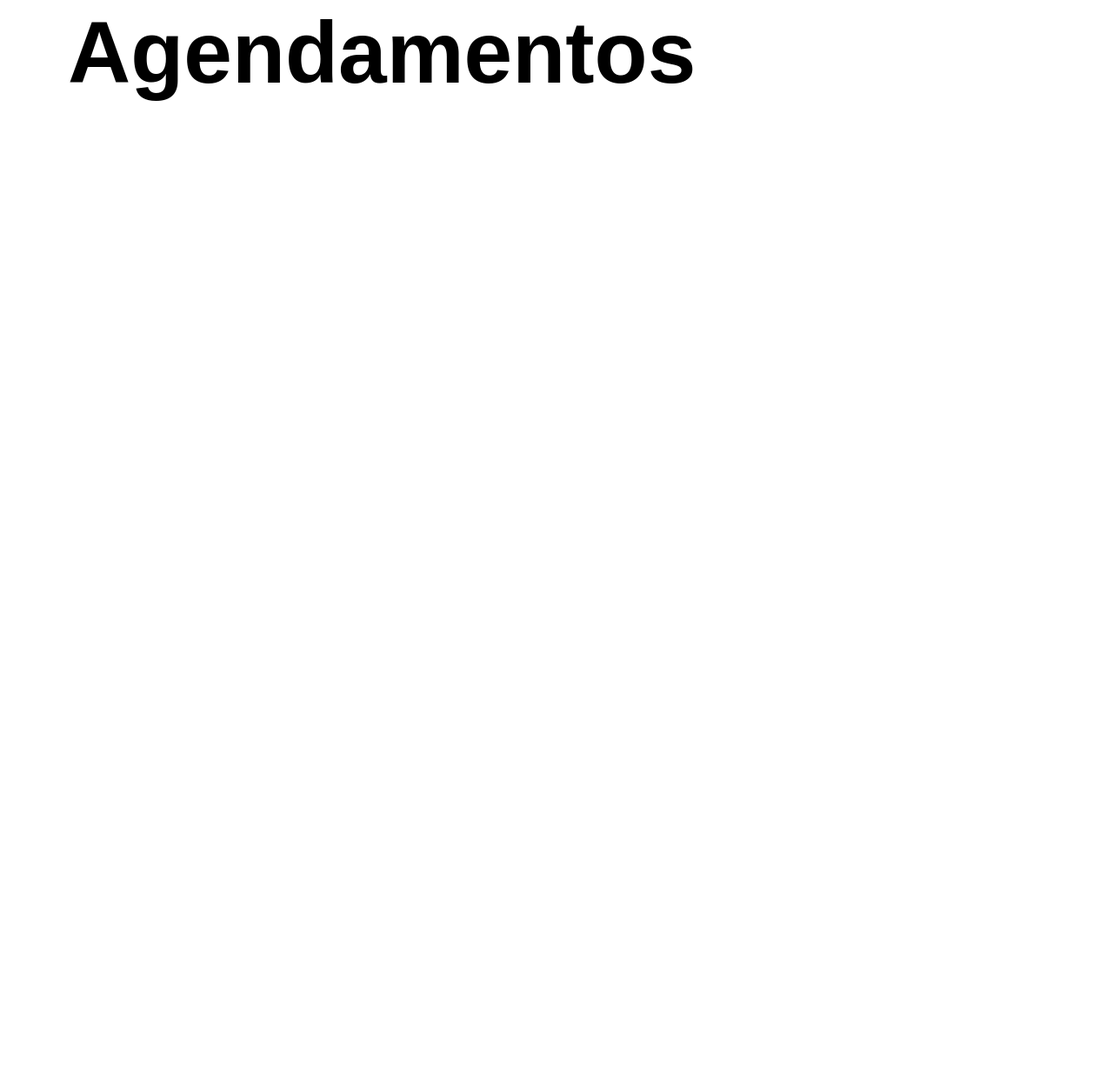
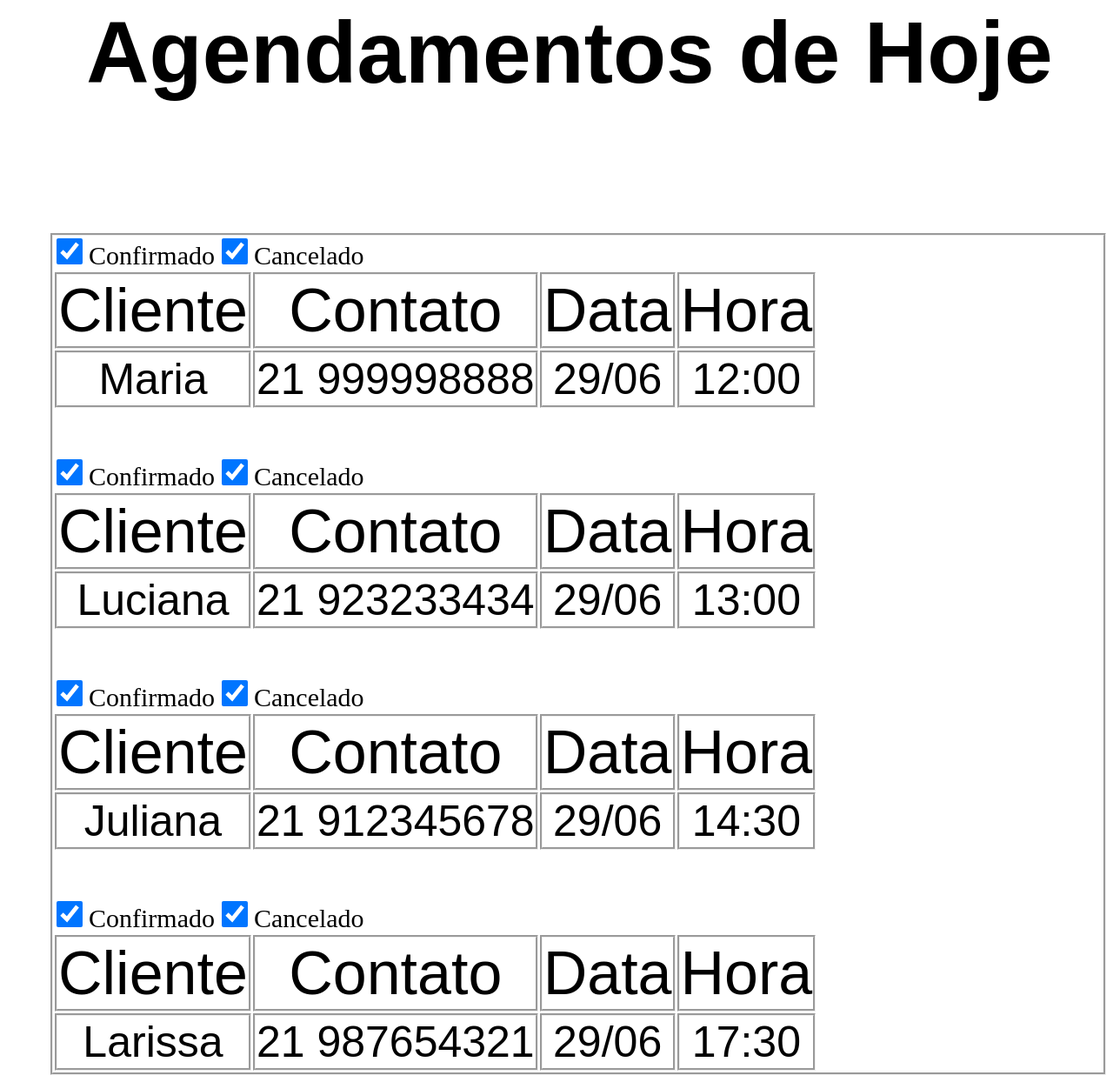
Before and after one commit to dario-gms/agendamento, a plain HTML site: page agendados.html in a window 1280 px wide. Shown: the part 97-1341 px from the top of the page at 87% size. Before the commit the page ends 800 px from the top, so only its background shows below. Drawn offline with Linux system fonts and the light colour scheme.

Commit message:
Criado a tela em que será realizado confirmação de agendamentos
criado código base para confirmação de agendamentos

```diff
--- a/agendados.html
+++ b/agendados.html
@@ -7,7 +7,92 @@
     <meta name="keywords" content="agendados, clientes agendados, agendamentos realizados">
     </head>
     <body>
-        <h1 style="font-family: Arial, Helvetica, sans-serif; font-size: 100px; margin-left: 70px; margin-top: 100px;">Agendamentos</h1>
+        <h1 style="font-family: Arial, Helvetica, sans-serif; font-size: 100px; margin-left: 30px; margin-top: 100px; text-align: center;">Agendamentos de Hoje</h1>
+        <div style="margin-left: 50px; margin-top: 150px; border-style: groove;">
+            <table>
+                <tr style="text-align: center; font-size: 70px; font-family: Arial, Helvetica, sans-serif;">
+                    <td style="border-style: groove;">Cliente</td>
+                    <td style="border-style: groove;">Contato</td>
+                    <td style="border-style: groove;">Data</td>
+                    <td style="border-style: groove;">Hora</td>
+                </tr>
+                <tr style="text-align: center; font-size: 50px; font-family: Arial, Helvetica, sans-serif;">
+                    <td style="border-style: groove;">Maria</td>
+                    <td style="border-style: groove;">21 999998888</td>
+                    <td style="border-style: groove;">29/06</td>
+                    <td style="border-style: groove;">12:00</td>
+                    <div>
+                        <input style="height: 30px; width: 30px;" type="checkbox" id="agendamento" name="agendamento" checked>
+                        <label style="font-size: 30px;" for="agendamento">Confirmado</label>
+                        <input style="height: 30px; width: 30px;" type="checkbox" id="cancelado" name="cancelado" checked>
+                        <label style="font-size: 30px;" for="cancelado">Cancelado</label>
+                    </div>
+                </tr>
+            </table>
+            <br><br><br>
+            <table>
+                <tr style="text-align: center; font-size: 70px; font-family: Arial, Helvetica, sans-serif;">
+                    <td style="border-style: groove;">Cliente</td>
+                    <td style="border-style: groove;">Contato</td>
+                    <td style="border-style: groove;">Data</td>
+                    <td style="border-style: groove;">Hora</td>
+                </tr>
+                <tr style="text-align: center; font-size: 50px; font-family: Arial, Helvetica, sans-serif;">
+                    <td style="border-style: groove;">Luciana</td>
+                    <td style="border-style: groove;">21 923233434</td>
+                    <td style="border-style: groove;">29/06</td>
+                    <td style="border-style: groove;">13:00</td>
+                    <div>
+                        <input style="height: 30px; width: 30px;" type="checkbox" id="agendamento" name="agendamento" checked>
+                        <label style="font-size: 30px;" for="agendamento">Confirmado</label>
+                        <input style="height: 30px; width: 30px;" type="checkbox" id="cancelado" name="cancelado" checked>
+                        <label style="font-size: 30px;" for="cancelado">Cancelado</label>
+                    </div>
+                </tr>
+            </table>
+            <br><br><br>
+            <table>
+                <tr style="text-align: center; font-size: 70px; font-family: Arial, Helvetica, sans-serif;">
+                    <td style="border-style: groove;">Cliente</td>
+                    <td style="border-style: groove;">Contato</td>
+                    <td style="border-style: groove;">Data</td>
+                    <td style="border-style: groove;">Hora</td>
+                </tr>
+                <tr style="text-align: center; font-size: 50px; font-family: Arial, Helvetica, sans-serif;">
+                    <td style="border-style: groove;">Juliana</td>
+                    <td style="border-style: groove;">21 912345678</td>
+                    <td style="border-style: groove;">29/06</td>
+                    <td style="border-style: groove;">14:30</td>
+                    <div>
+                        <input style="height: 30px; width: 30px;" type="checkbox" id="agendamento" name="agendamento" checked>
+                        <label style="font-size: 30px;" for="agendamento">Confirmado</label>
+                        <input style="height: 30px; width: 30px;" type="checkbox" id="cancelado" name="cancelado" checked>
+                        <label style="font-size: 30px;" for="cancelado">Cancelado</label>
+                    </div>
+                </tr>
+            </table>
+            <br><br><br>
+            <table>
+                <tr style="text-align: center; font-size: 70px; font-family: Arial, Helvetica, sans-serif;">
+                    <td style="border-style: groove;">Cliente</td>
+                    <td style="border-style: groove;">Contato</td>
+                    <td style="border-style: groove;">Data</td>
+                    <td style="border-style: groove;">Hora</td>
+                </tr>
+                <tr style="text-align: center; font-size: 50px; font-family: Arial, Helvetica, sans-serif;">
+                    <td style="border-style: groove;">Larissa</td>
+                    <td style="border-style: groove;">21 987654321</td>
+                    <td style="border-style: groove;">29/06</td>
+                    <td style="border-style: groove;">17:30</td>
+                    <div>
+                        <input style="height: 30px; width: 30px;" type="checkbox" id="agendamento" name="agendamento" checked>
+                        <label style="font-size: 30px;" for="agendamento">Confirmado</label>
+                        <input style="height: 30px; width: 30px;" type="checkbox" id="cancelado" name="cancelado" checked>
+                        <label style="font-size: 30px;" for="cancelado">Cancelado</label>
+                    </div>
+                </tr>
+            </table>
+        </div>
     </body>
 
 </html>
```
